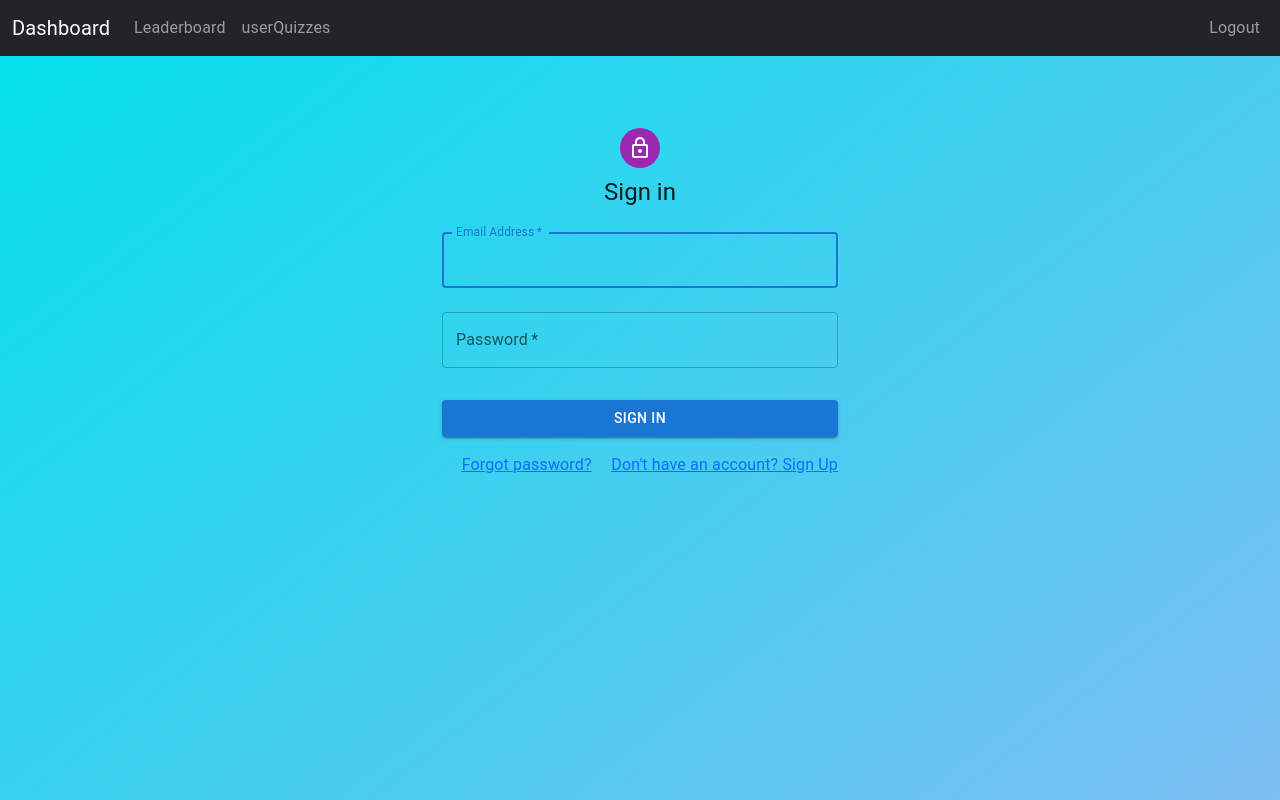
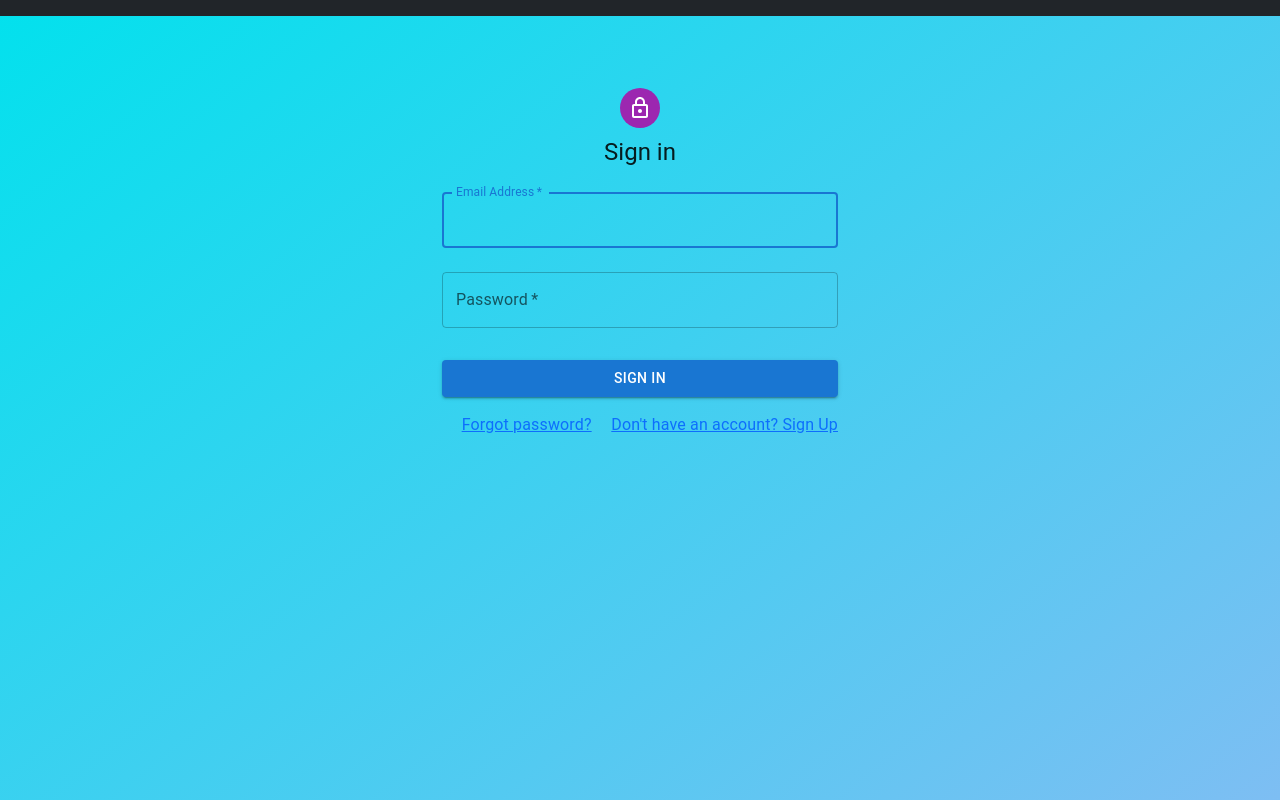
Before and after one commit to vpalve07/Tech_Quizz_Platform_Frontend, a React (Create React App) app: page / in a window 1280 px wide. Built offline with nearby package versions, Linux system fonts and the light colour scheme.

Commit message:
masterCommit

```diff
--- a/src/components/Navbar.js
+++ b/src/components/Navbar.js
@@ -1,9 +1,11 @@
-import React, { useState } from 'react';
+import React, { useEffect, useState } from 'react';
 import { Container, Nav, Navbar } from 'react-bootstrap';
-import { Link } from 'react-router-dom';
+import { Link, useLocation } from 'react-router-dom';
 
 function ColorSchemesExample() {
   const [counter, setCounter] = useState(0);
+  const [Token, setToken] = useState("")
+  const location = useLocation();
 
   function handleLogout() {
     if (localStorage.getItem('token') !== null) {
@@ -16,10 +18,21 @@ function ColorSchemesExample() {
 
   const userData = localStorage.getItem('userData');
 
+
+  useEffect(()=>{
+    const token = localStorage.getItem('token')
+    setToken(token)
+  },[location.pathname])
+  console.log(location.pathname)
+
   return (
+    <>
     <Navbar key={`navbar-${counter}`} collapseOnSelect bg="dark" variant="dark" expand="lg">
       <Container fluid>
-        <Navbar.Brand to="/dashboard">Dashboard</Navbar.Brand>
+        {Token?<>
+          <Nav.Link as={Link} to="/dashboard" style={{color:'white'}}>
+                Dashboard
+              </Nav.Link>
         <Navbar.Toggle aria-controls="responsive-navbar-nav" />
         <Navbar.Collapse id="responsive-navbar-nav">
           {JSON.parse(userData)?.type == "organizer" ? (
@@ -36,29 +49,18 @@ function ColorSchemesExample() {
               <Nav.Link as={Link} to="/quizQue">
                 ActivateQuiz
               </Nav.Link>
-              {/* <Nav.Link as={Link} to="/organizerQuizzes">
-                organizerQuizzes
-              </Nav.Link> */}
             </Nav>
-          ) : (
-            <Nav>
-              <Nav.Link as={Link} to="/leaderboard">
-                Leaderboard
-              </Nav.Link>
-              <Nav.Link as={Link} to="/userQuizzes">
-                userQuizzes
-              </Nav.Link>
-              {/* <Nav.Link as={Link} to="/ongoingQuizzes">
-                ongoingQuizzes
-              </Nav.Link> */}
-            </Nav>
-          )}
+          ) :
+            null
+          }
         </Navbar.Collapse>
         <Nav className="ml-auto">
           <Nav.Link onClick={handleLogout}>Logout</Nav.Link>
-        </Nav>
+        </Nav></>:null}
+
       </Container>
     </Navbar>
+    </>
   );
 }
 
--- a/src/components/OngoingQuizzes.js
+++ b/src/components/OngoingQuizzes.js
@@ -83,7 +83,8 @@ function QuizData() {
                                     <TableCell style={{ padding: '0 50px', textAlign: 'center' }}>timeLimit</TableCell>
                                     <TableCell style={{ padding: '0 50px', textAlign: 'center' }}>topicTags</TableCell>
                                     <TableCell style={{ padding: '0 50px', textAlign: 'center' }}>totalScore</TableCell>
-                                    <TableCell style={{ padding: '0 50px', textAlign: 'center' }}>Register</TableCell>
+                                    <TableCell style={{ padding: '0 50px', textAlign: 'center' }}>Actions</TableCell>
+
                                 </TableRow>
                             </TableHead>
                             <TableBody>
@@ -98,7 +99,8 @@ function QuizData() {
                                         <TableCell style={{ textAlign: 'center' }}>
                                             <Button onClick={() => handleRegistration(item._id)}>Register</Button>
                                             <Button onClick={() => handleLeaderboard(item._id)}>Leaderboard</Button>
-                                        </TableCell>
+                                            </TableCell>
+
                                     </TableRow>
                                 ))}
                             </TableBody>
```
